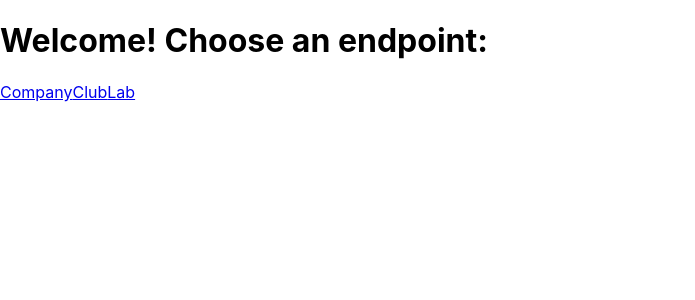
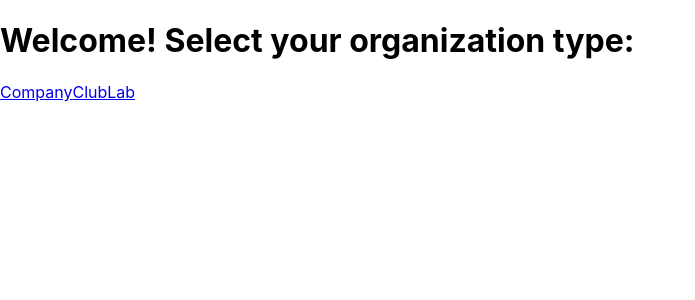
Before and after one commit to purdue-arc/FormDataApp, a React (Create React App) app: page / in a window 1280 px wide. Shown: the top 300 px of the page, without its empty margins (0-695 px from the left). Built offline with nearby package versions, Linux system fonts and the light colour scheme.

Commit message:
Text change

```diff
--- a/src/App.js
+++ b/src/App.js
@@ -8,7 +8,7 @@ import Navbar from "./Nav";
 function StartScreen() {
     return (
         <div>
-            <h1>Welcome! Choose an endpoint:</h1>
+            <h1>Welcome! Select your organization type:</h1>
             <Link to="/company">Company</Link>
             <Link to="/club">Club</Link>
             <Link to="/lab">Lab</Link>
```
